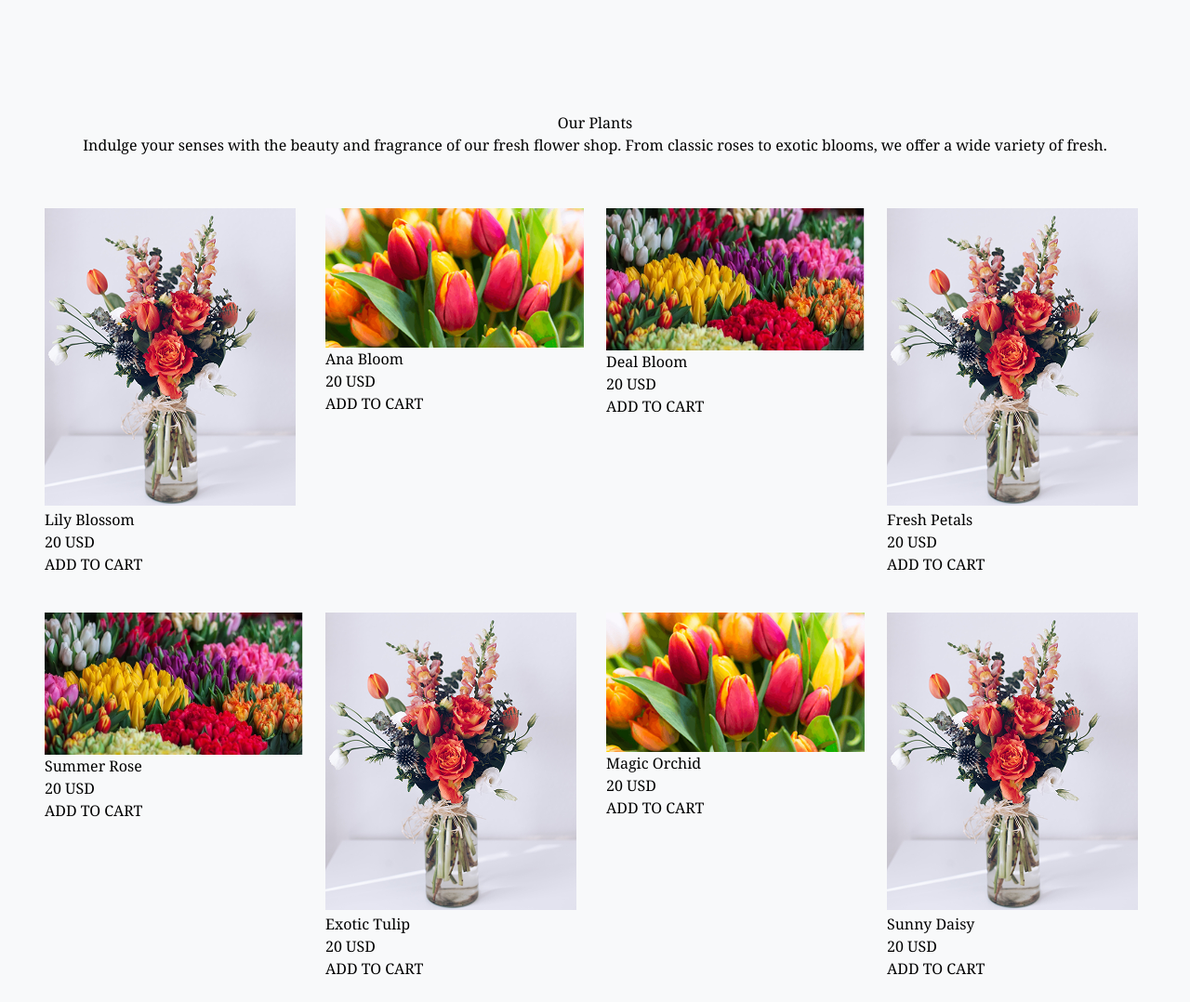
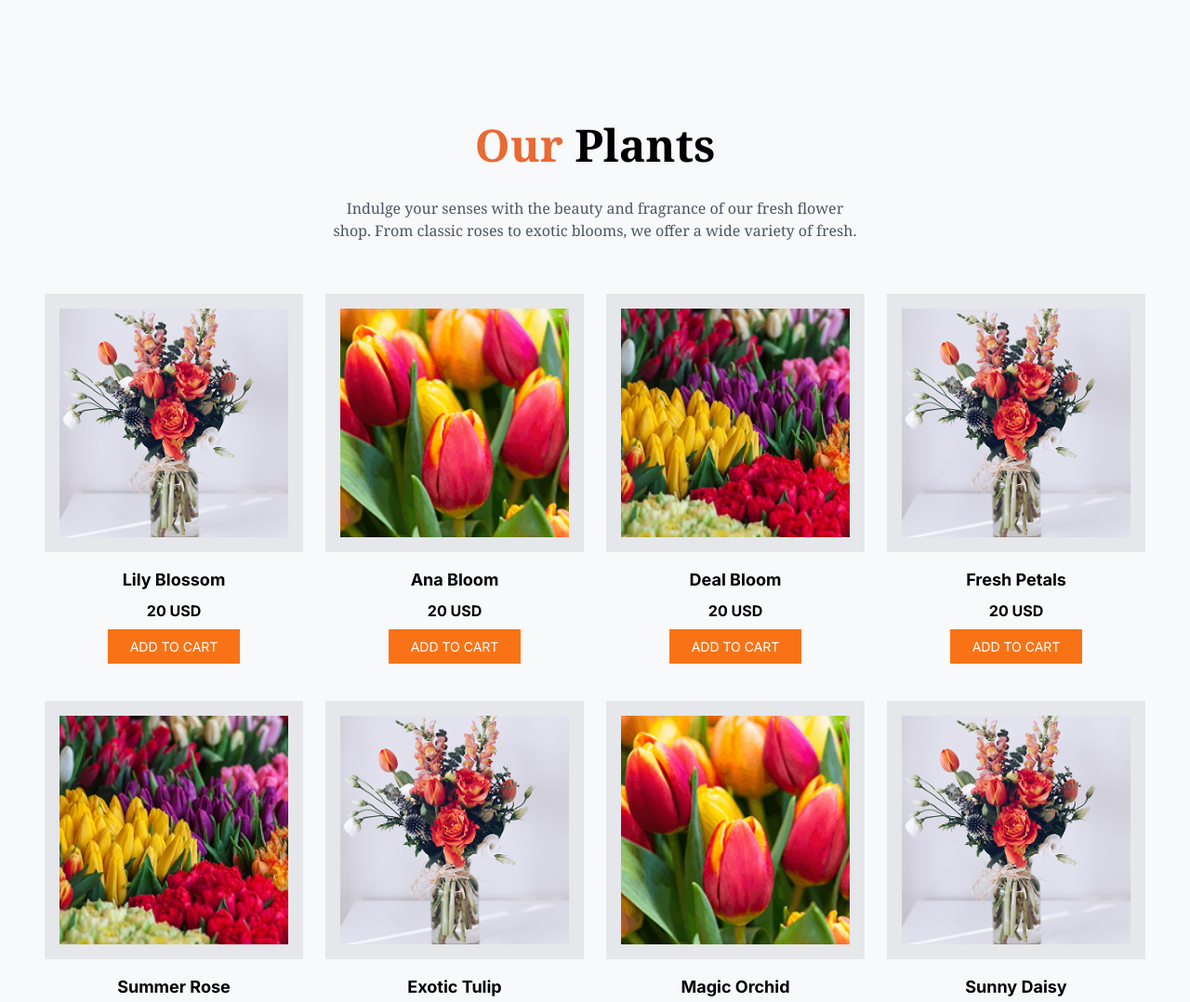
Before and after one commit to DevCat-exe/B12A02, a plain HTML site: page index.html in a window 1280 px wide. Shown: the part 600-1678 px from the top of the page at 93% size. Drawn offline with nearby package versions, Linux system fonts and the light colour scheme.

Commit message:
finished plants section

```diff
--- a/styles.css
+++ b/styles.css
@@ -9,3 +9,70 @@ body {
 .font-inter {
     font-family: 'Inter', sans-serif;
 }
+
+/* Main orange buttons */
+.btn-primary {
+    font-family: 'Inter', sans-serif;
+    font-size: 0.875rem;
+    /* 14px */
+    color: white;
+    background-color: #F97316;
+    /* orange-500 */
+    padding: 0.5rem 1.5rem;
+    /* py-2 px-6 */
+    transition: background-color 0.2s;
+}
+
+.btn-primary:hover {
+    background-color: #EA580C;
+    /* orange-600 */
+}
+
+/* Section Titles */
+.section-title {
+    font-size: 3rem;
+    font-weight: 700;
+}
+
+.section-title span {
+    color: #E86A34;
+}
+
+/* Section Subtitles */
+.section-subtitle {
+    color: #4B5563;
+    margin-top: 1.25rem;
+    max-width: 36rem;
+    margin-left: auto;
+    margin-right: auto;
+}
+
+/* Product Cards */
+.product-card {
+    text-align: center;
+    font-family: 'Inter', sans-serif;
+}
+
+.product-card-image-wrapper {
+    background-color: #E5E7EB;
+    padding: 1rem;
+    aspect-ratio: 1 / 1;
+}
+
+.product-card-image-wrapper img {
+    width: 100%;
+    height: 100%;
+    object-fit: cover;
+}
+
+.product-card h3 {
+    font-size: 1.125rem;
+    font-weight: 600;
+    margin-top: 1rem;
+}
+
+.product-card p {
+    font-weight: 700;
+    margin-top: 0.5rem;
+    margin-bottom: 0.5rem;
+}
```
